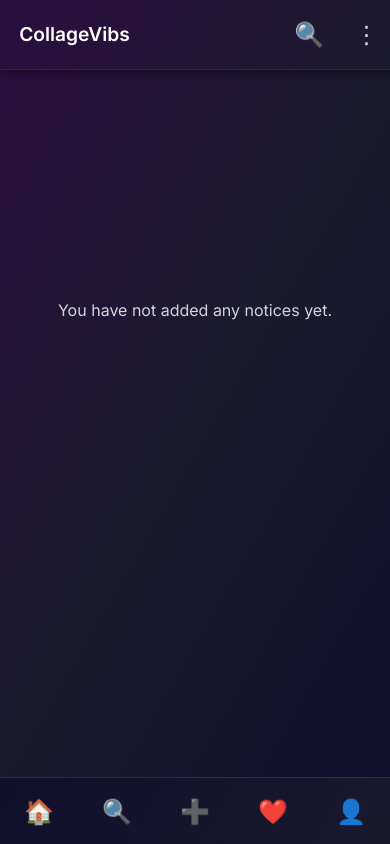
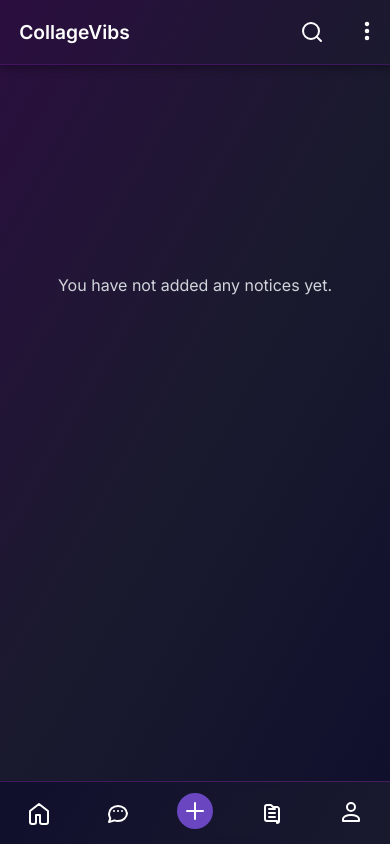
Before and after one commit to salman5900/CollageVibs, a Django app: template noticeboard/templates/noticeboard/myNotices.html in a window 390 px wide. Run offline with Django 3.2, Linux system fonts and the light colour scheme; the template is opened without the code that fills it, so the values that code supplies are empty; some libraries are stand-ins or nearby versions.

Commit message:
icons added ui mobile new big fixed

```diff
--- a/main/templates/main/layout.html
+++ b/main/templates/main/layout.html
@@ -4,7 +4,7 @@
 <html lang="en">
 <head>
   <meta charset="UTF-8" />
-  <meta name="viewport" content="width=device-width, initial-scale=1.0" />
+  <meta name="viewport" content="width=device-width, initial-scale=1, maximum-scale=1, user-scalable=no">
   <title>
     {% block title %}CollageVibs{% endblock %}
   </title>
@@ -12,16 +12,31 @@
   <link href="https://fonts.googleapis.com/css2?family=Inter:wght@400;600&display=swap" rel="stylesheet" />
   <script src="https://unpkg.com/hyperscript.org@0.9.14"></script>
   <script src="https://unpkg.com/htmx.org@1.9.5"></script>
+  <script src="https://unpkg.com/htmx.org@1.9.10"></script>
+  <script src="https://unpkg.com/htmx.org/dist/ext/ws.js"></script>
   <link rel="stylesheet" href="{% static 'css/style.css' %}?v=rage-mode" />
   <script src="{% static 'js/main.js' %}" defer></script>
 
-  <script src="https://unpkg.com/htmx.org@1.9.10"></script>
-  <script src="https://unpkg.com/htmx.org/dist/ext/ws.js"></script>
+  <style>
+    .mobile-footer svg,
+    .mobile-header svg {
+      width: 24px;
+      height: 24px;
+      stroke: white;
+    }
+    .icon-button svg {
+      stroke: white;
+      background-color: #6b46c1; /* Purple */
+      border-radius: 50%;
+      padding: 6px;
+    }
+  </style>
 </head>
+
 <body hx-ext="ws">
 
   {% if not hide_navbar %}
-    <!-- ✅ Your existing desktop navbar, untouched -->
+    <!-- ✅ Desktop Navbar -->
     <nav class="navbar">
       <div class="logo">
         <h1>CollageVibs</h1>
@@ -34,22 +49,64 @@
       <a href="{% url 'users:logout' %}" class="logout-button">logout</a>
     </nav>
 
-    <!-- ✅ Mobile header (only shows on mobile) -->
+    <!-- ✅ Mobile Header with Updated Search Icon -->
     <header class="mobile-header">
       <div class="mobile-left">CollageVibs</div>
       <div class="mobile-right">
-        <a href="{% url 'users:search' %}" class="icon">🔍</a>
-        <div class="icon">⋮</div>
+        <a href="{% url 'users:search' %}" class="icon">
+          <!-- New Sleek Search Icon -->
+          <svg xmlns="http://www.w3.org/2000/svg" viewBox="0 0 24 24" fill="none"
+            stroke="currentColor" stroke-width="2" stroke-linecap="round" stroke-linejoin="round">
+            <circle cx="11" cy="11" r="8" />
+            <line x1="21" y1="21" x2="16.65" y2="16.65" />
+          </svg>
+        </a>
+        <div class="icon">
+          <!-- Dots Vertical -->
+          <svg xmlns="http://www.w3.org/2000/svg" fill="none" viewBox="0 0 24 24" stroke="currentColor">
+            <path stroke-linecap="round" stroke-linejoin="round" stroke-width="2"
+              d="M12 5.25a1.25 1.25 0 110-2.5 1.25 1.25 0 010 2.5zm0 7a1.25 1.25 0 110-2.5 1.25 1.25 0 010 2.5zm0 7a1.25 1.25 0 110-2.5 1.25 1.25 0 010 2.5z" />
+          </svg>
+        </div>
       </div>
     </header>
 
-    <!-- ✅ Mobile footer (only shows on mobile) -->
+    <!-- ✅ Mobile Footer -->
     <footer class="mobile-footer">
-      <a href="{% url 'main:home' %}" class="icon">🏠</a>
-      <a href="{% url 'users:search' %}" class="icon">🔍</a>
-      <a href="{% url 'noticeboard:add_notice' %}" class="icon">➕</a>
-      <a href="#" class="icon">❤️</a>
-      <a href="{% url 'users:profile' %}" class="icon">👤</a>
+      <a href="{% url 'main:home' %}" class="icon">
+        <!-- Home Icon -->
+        <svg xmlns="http://www.w3.org/2000/svg" fill="none" viewBox="0 0 24 24" stroke="currentColor">
+          <path stroke-linecap="round" stroke-linejoin="round" stroke-width="2"
+            d="M3 10l9-7 9 7v11a2 2 0 01-2 2h-4a2 2 0 01-2-2V14H9v7a2 2 0 01-2 2H5a2 2 0 01-2-2z" />
+        </svg>
+      </a>
+      <a href="{% url "globalchat:global_chat" %}" class="icon">
+        <!-- Chat Bubble Icon -->
+        <svg xmlns="http://www.w3.org/2000/svg" fill="none" viewBox="0 0 24 24" stroke="currentColor">
+          <path stroke-linecap="round" stroke-linejoin="round" stroke-width="2"
+            d="M8 10h.01M12 10h.01M16 10h.01M21 12c0 4.418-4.03 8-9 8-1.264 0-2.463-.233-3.536-.656L3 21l1.276-3.829C3.477 15.854 3 14.463 3 13c0-4.418 4.03-8 9-8s9 3.582 9 8z" />
+        </svg>
+      </a>
+      <a href="{% url 'noticeboard:add_notice' %}" class="icon-button">
+        <!-- Plus Icon -->
+        <svg xmlns="http://www.w3.org/2000/svg" fill="none" viewBox="0 0 24 24" stroke="currentColor">
+          <path stroke-linecap="round" stroke-linejoin="round" stroke-width="2" d="M12 4v16m8-8H4" />
+        </svg>
+      </a>
+      <a href="{% url 'noticeboard:main' %}" class="icon">
+        <!-- Clipboard Icon -->
+        <svg xmlns="http://www.w3.org/2000/svg" fill="none" viewBox="0 0 24 24" stroke="currentColor">
+          <path stroke-linecap="round" stroke-linejoin="round" stroke-width="2"
+            d="M9 12h6m-6 4h6M9 8h6m2 12H7a2 2 0 01-2-2V6a2 2 0 012-2h3.586a1 1 0 01.707.293l1.414 1.414a1 1 0 00.707.293H17a2 2 0 012 2v12a2 2 0 01-2 2z" />
+        </svg>
+      </a>
+      <a href="{% url 'users:profile' %}" class="icon">
+        <!-- User Icon -->
+        <svg xmlns="http://www.w3.org/2000/svg" fill="none" viewBox="0 0 24 24" stroke="currentColor">
+          <path stroke-linecap="round" stroke-linejoin="round" stroke-width="2"
+            d="M12 14c-4.418 0-8 1.79-8 4v2h16v-2c0-2.21-3.582-4-8-4zM12 10a4 4 0 100-8 4 4 0 000 8z" />
+        </svg>
+      </a>
     </footer>
   {% endif %}
 
--- a/noticeboard/forms.py
+++ b/noticeboard/forms.py
@@ -38,7 +38,7 @@
             }),
             'content': forms.Textarea(attrs={
                 'class': 'form-control',
-                'rows': 4,
+                'rows': 13,
                 'style': (
                     'width: 100%; '
                     'margin: 0.5em 0; '
--- a/static/css/style.css
+++ b/static/css/style.css
@@ -9,6 +9,7 @@
   display: flex;
   flex-direction: column;
   overflow-x: clip;
+  background-color: #0d0b1f;
 }
 
 main {
@@ -454,6 +455,7 @@
   min-height: 100vh; /* ensure full viewport height, so flex works */
   box-sizing: border-box;
   padding-top: 60px; /* adjust if navbar overlaps */
+  margin-bottom: 50px;
 }
 
 .user-search-container {
@@ -657,7 +659,7 @@
   flex-shrink: 0;
 }
 
-/* Ensure images don’t distort */
+/* Ensure images don't distort */
 .user-profile-picture {
   width: 70px;
   height: 70px;
@@ -724,6 +726,7 @@
   align-items: center;
   margin-top: 50px;
   width: 100%;
+  margin-bottom: 50px;
 }
 .NoticeBoard-Container {
   background-color: rgba(255, 255, 255, 0.1); /* transparent grey like search bar */
@@ -778,7 +781,6 @@
   }
 }
 
-/* my notice */
 
 /* dropdown of my notice */
 .dropdown {
@@ -840,13 +842,16 @@
   display: none;
 }
 
-
 /* ✅ Mobile header and footer (only on mobile) */
 @media (max-width: 768px) {
 
   /* ✅ Hide desktop nav */
   .navbar {
     display: none;
+  }
+
+  .search-container{
+    min-width: 100%;
   }
 
   /* ✅ Prevent white line issues */
@@ -875,6 +880,7 @@
     z-index: 999;
     overflow: hidden;
   }
+
 
   /* ✅ Mobile footer */
   .mobile-footer {
@@ -925,4 +931,110 @@
     gap: 1rem;
   }
 
+  /* ✅ MOBILE FORM WIGGLE FIX - ADDED */
+  input[type="text"],
+  input[type="email"],
+  input[type="password"],
+  input[type="tel"],
+  input[type="url"],
+  input[type="search"],
+  textarea,
+  select {
+    font-size: 16px !important; /* Prevents zoom on iOS */
+    transform: translateZ(0); /* Force hardware acceleration */
+    background-clip: padding-box;
+  }
+
+  /* Prevent viewport shifting */
+  body {
+    overflow-x: hidden !important;
+    position: relative;
+    width: 100% !important;
+  }
+
+  /* Stabilize form containers */
+  form,
+  .custom-form,
+  .form-container,
+  .login-container {
+    transform: translateZ(0); /* Hardware acceleration */
+    backface-visibility: hidden; /* Prevent flickering */
+    position: relative;
+    width: 100%;
+    max-width: 100%;
+    box-sizing: border-box;
+  }
+
+  /* Fix for search containers specifically */
+  .user-search-container {
+    transform: translateZ(0);
+    will-change: transform; /* Optimize for animations */
+    position: relative;
+    width: 100%;
+    max-width: 95%;
+    margin: 0 auto;
+  }
+
+  .user-search-input {
+    font-size: 16px !important; /* Critical for preventing zoom */
+    width: 100%;
+    max-width: 100%;
+    box-sizing: border-box;
+    transform: translateZ(0);
+  }
+
+  /* Additional stability for input focus */
+  input:focus,
+  textarea:focus,
+  select:focus {
+    outline: none;
+    transform: translateZ(0);
+    position: relative;
+    z-index: 1;
+  }
+
+  /* Fix for custom form inputs */
+  .custom-form input,
+  .custom-form select,
+  .custom-form textarea {
+    font-size: 16px !important;
+    width: 100%;
+    box-sizing: border-box;
+    transform: translateZ(0);
+    -webkit-tap-highlight-color: transparent;
+  }
+
+  /* Chat input fix */
+  .input-form input[type="text"] {
+    font-size: 16px !important;
+    transform: translateZ(0);
+    width: 100%;
+  }
+
+  /* Container stability */
+  .wrapper,
+  main {
+    transform: translateZ(0);
+    backface-visibility: hidden;
+    overflow-x: hidden;
+  }
+
+  /* Prevent elastic scrolling issues on iOS */
+  body {
+    -webkit-overflow-scrolling: touch;
+    overscroll-behavior: none;
+  }
+
+
+
 }
+
+.home-container{
+  display: flex;
+  flex-direction: column;
+  justify-content: center;
+  text-align: center;
+  align-items: center;
+  padding: 0.5rem;
+  height: 80vh;
+}
```
Also changed, not shown: main/templates/main/home.html (+10 -1 lines), db.sqlite3, media/notices/B612_20211220_145635_598_e5vMGFe.jpg (added).
